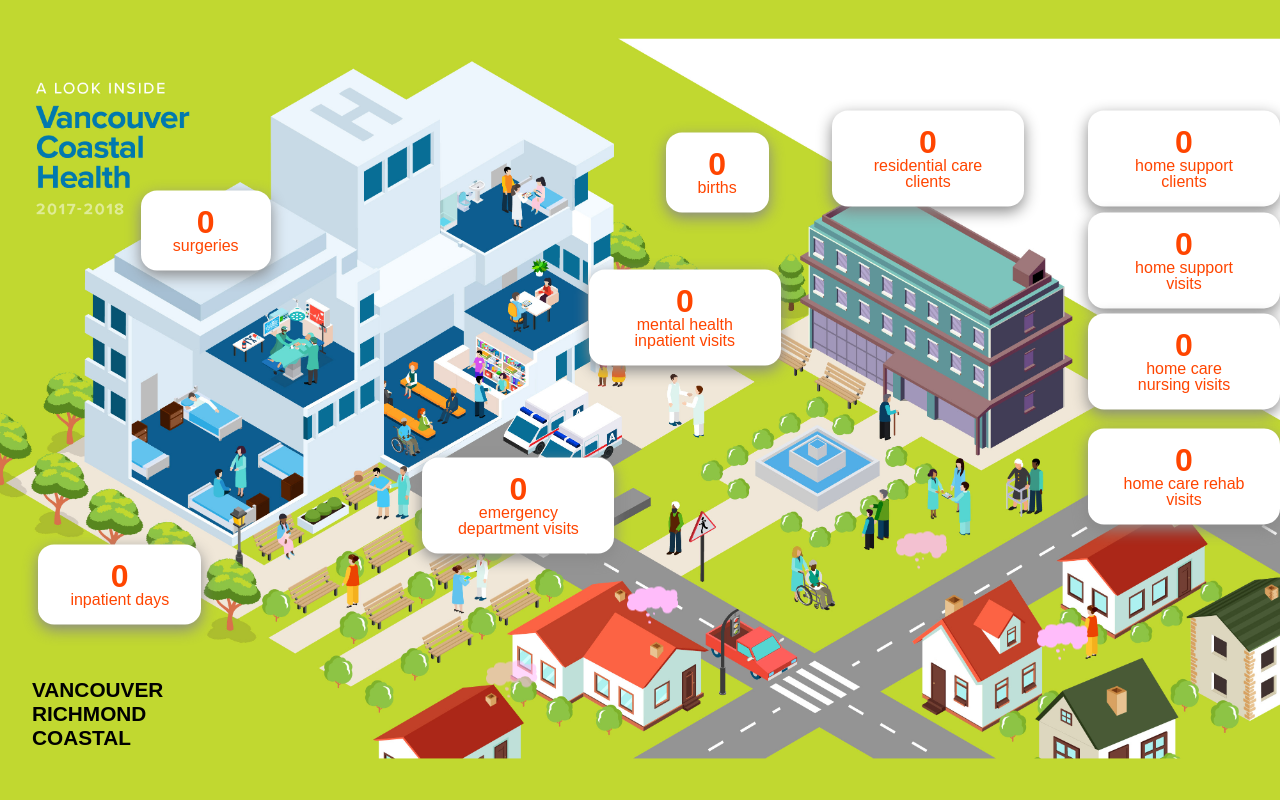
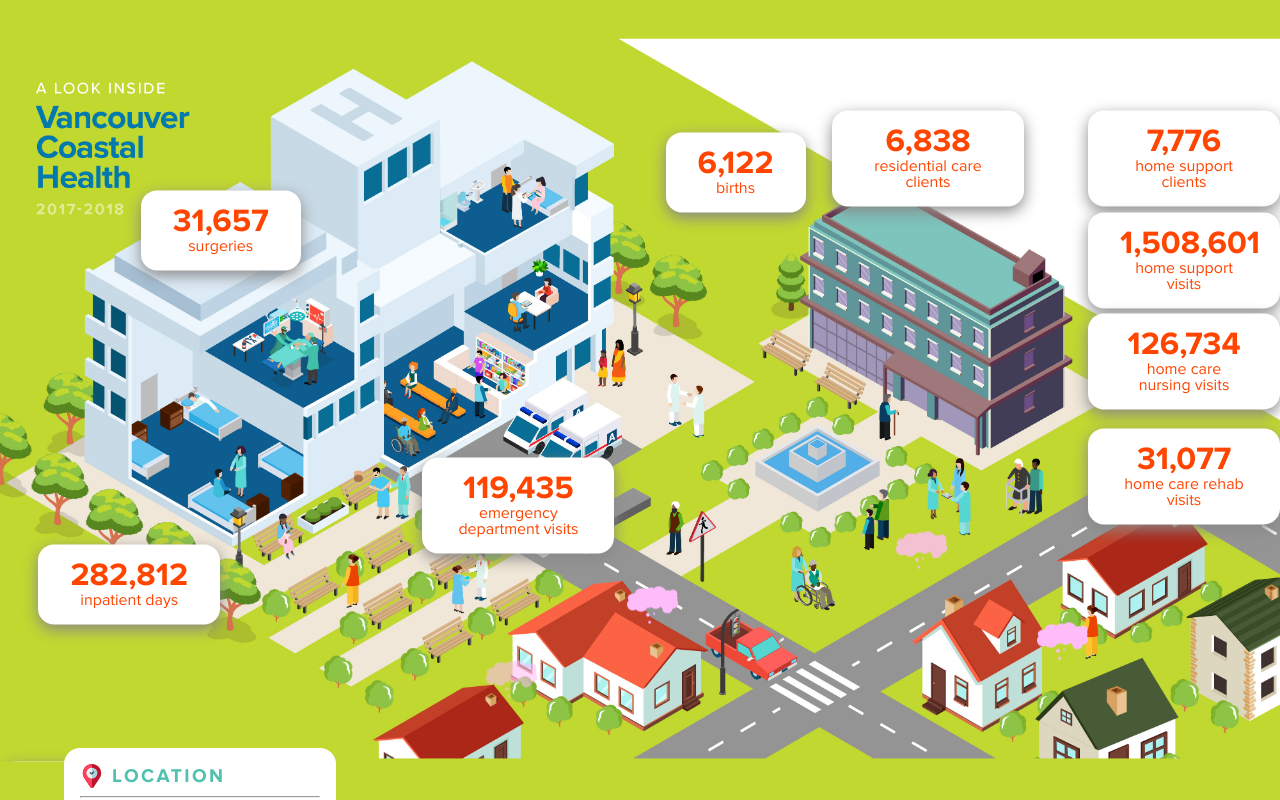
Before and after one commit to learnwithus/BOT-infographic, a website: page index.html in a window 1280 px wide. Drawn offline with nearby package versions, Linux system fonts and the light colour scheme; files that its build step writes are made by us from their sources; files whose address does not match are found by name.

Commit message:
add menu

```diff
--- a/gulpfile.js
+++ b/gulpfile.js
@@ -25,7 +25,7 @@
 
 function processSass() {
   return gulp
-    .src("./scss/**/*.scss")
+    .src("./scss/**/main.scss")
     .pipe(sass({ outputStyle: "expanded" }))
     .pipe(gulp.dest("./css/"))
     .pipe(browsersync.stream());
--- a/index.html
+++ b/index.html
@@ -53,8 +53,8 @@
         <caption>home care rehab visits</caption>
       </div>
 
-      <div class="info-box" id="mental-health-inpatient-visits">
-        <h3 id="mental-health-inpatient-visits-value">0</h3>
+      <div class="info-box" id="psychiatric-unit-admissions">
+        <h3 id="psychiatric-unit-admissions-value">0</h3>
         <caption>mental health inpatient visits</caption>
       </div>
 
@@ -97,11 +97,19 @@
       </svg>
 
     </div>
-    <ul id="site-buttons">
-      <li class="site-button" data-site="vancouver">VANCOUVER</li>
-      <li class="site-button" data-site="richmond">RICHMOND</li>
-      <li class="site-button" data-site="coastal">COASTAL</li>
-    </ul>
+    <div id="menu">
+      <div class="menu-header">
+        <img id="map-pin" src="/assets/pin.svg" alt="Map pin" />
+        <h3>Location</h3>
+      </div>
+      <hr />
+      <ul id="site-buttons">
+        <li class="site-button" data-site="all">ALL</li>
+        <li class="site-button" data-site="vancouver">VANCOUVER</li>
+        <li class="site-button" data-site="richmond">RICHMOND</li>
+        <li class="site-button" data-site="coastal">COASTAL</li>
+      </ul>
+    </div>
   </div>
   <script src="./js/main.js"></script>
 </body>
--- a/js/main.js
+++ b/js/main.js
@@ -1,5 +1,9 @@
 $(window).on('load', function() {
   console.log('ready');
+
+  $("#menu .menu-header").click(function() {
+    $("#menu").toggleClass('show');
+  });
 
   // define objects containing the data for each site
   const vancouverData = {
@@ -28,7 +32,7 @@
     'inpatientDays': 76243
   }
 
-  const richmondData = {
+  const coastalData = {
     'surgeries': 23673,
     'births': 2256,
     'residentialCareClients': 4653,
@@ -54,7 +58,7 @@
     countUps["surgeries-value"].update(data.surgeries);
     countUps["births-value"].update(data.births);
     countUps["inpatient-days-value"].update(data.inpatientDays);
-    countUps["mental-health-inpatient-visits-value"].update(data.mentalHealthInpatientVisits);
+    countUps["psychiatric-unit-admissions-value"].update(data.psychiatricUnitAdmissions);
     countUps["residential-care-clients-value"].update(data.residentialCareClients);
     countUps["home-support-clients-value"].update(data.homeSupportClients);
     countUps["home-support-visits-value"].update(data.homeSupportVisits);
@@ -62,6 +66,9 @@
     countUps["home-care-rehab-visits-value"].update(data.homeCareRehabVisits);
     countUps["emergency-department-visits-value"].update(data.emergencyDepartmentVisits);
   }
+
+  // initialize the site with the Vancouver data
+  switchData(vancouverData);
 
   // add click listeners to the site buttons
   $(".site-button").click( function() {
--- /dev/null
+++ b/scss/fonts.scss
@@ -0,0 +1,26 @@
+@font-face {
+    font-family: 'Proxima Nova';
+    src: url('../assets/fonts/../assets/fonts/ProximaNova-Regular.woff2') format('woff2'),
+        url('../assets/fonts/ProximaNova-Regular.woff') format('woff'),
+        url('../assets/fonts/ProximaNova-Regular.ttf') format('truetype');
+    font-weight: normal;
+    font-style: normal;
+}
+
+@font-face {
+    font-family: 'Proxima Nova';
+    src: url('../assets/fonts/ProximaNova-Bold.woff2') format('woff2'),
+        url('../assets/fonts/ProximaNova-Bold.woff') format('woff'),
+        url('../assets/fonts/ProximaNova-Bold.ttf') format('truetype');
+    font-weight: bold;
+    font-style: normal;
+}
+
+@font-face {
+    font-family: 'Proxima Nova';
+    src: url('../assets/fonts/ProximaNova-Semibold.woff2') format('woff2'),
+        url('../assets/fonts/ProximaNova-Semibold.woff') format('woff'),
+        url('../assets/fonts/ProximaNova-Semibold.ttf') format('truetype');
+    font-weight: 600;
+    font-style: normal;
+}
--- a/scss/main.scss
+++ b/scss/main.scss
@@ -1,7 +1,14 @@
 @import 'reset.scss';
+@import 'fonts.scss';
+
+$menu-all: #F15D3F;
+$menu-vancouver: #FF822E;
+$menu-richmond: #FFCF01;
+$menu-coastal: #AED630;
+$green: #697687;
 
 body {
-	font-family: sans-serif;
+	font-family: 'Proxima Nova', sans-serif;
   background-color: #c1d830;
 }
 
@@ -11,7 +18,6 @@
   height: 100vh;
   max-height: 100vh;
   overflow: hidden;
-	// background-color: #FFF;
 
 	#background {
     position: absolute;
@@ -25,10 +31,6 @@
       max-width: 100%;
       max-height: 99vh;
     }
-    // background-image: url("../assets/background.jpg");
-  	// background-size: contain;
-    // background-repeat: no-repeat;
-  	// background-position: center center;
 	}
 
 	.info-box {
@@ -47,9 +49,6 @@
 	}
 
 	#site-buttons {
-		position: absolute;
-		bottom: 3rem;
-		left: 2rem;
 		font-size: 1.3rem;
 		font-weight: 600;
 
@@ -57,6 +56,57 @@
 			margin: 0.2rem 0;
 		}
 	}
+}
+
+#menu {
+  position: fixed;
+  bottom: -7.4rem;
+  left: 5%;
+  background-color: #FFF;
+  border-top-left-radius: 1rem;
+  border-top-right-radius: 1rem;
+  padding: 1rem;
+  width: 15rem;
+  transition: bottom 0.3s;
+  color: $green;
+  &.show {
+    bottom: 0;
+  }
+  img {
+    float: left;
+    width: 1.5rem;
+  }
+  h3 {
+    display: inline;
+    margin-left: 0.5rem;
+    text-transform: uppercase;
+    font-weight: bold;
+    font-size: 1.2rem;
+    letter-spacing: 0.15rem;
+    color: #51C1AF;
+  }
+  .menu-header {
+    display: flex;
+    align-items: center;
+  }
+  li {
+    padding-left:  calc(2rem - 5px);
+    border-left-width: 5px;
+    border-left-style: solid;
+    transition: all 0.3s;
+    &:nth-child(1) {
+      border-left-color: $menu-all;
+    }
+  }
+  .menu-header,
+  li {
+    cursor: pointer;
+  }
+  li:hover {
+    padding-left: calc(2rem - 15px);
+    border-left-width: 15px;
+  }
+
 }
 
 #surgeries {
```
Also changed, not shown: assets/fonts/ProximaNova-Bold.ttf (added), assets/fonts/ProximaNova-Bold.woff (added), assets/fonts/ProximaNova-Bold.woff2 (added), assets/fonts/ProximaNova-Regular.ttf (added), assets/fonts/ProximaNova-Regular.woff (added), assets/fonts/ProximaNova-Regular.woff2 (added), assets/fonts/ProximaNova-Semibold.ttf (added), assets/fonts/ProximaNova-Semibold.woff (added), assets/fonts/ProximaNova-Semibold.woff2 (added), assets/pin.svg (added).
